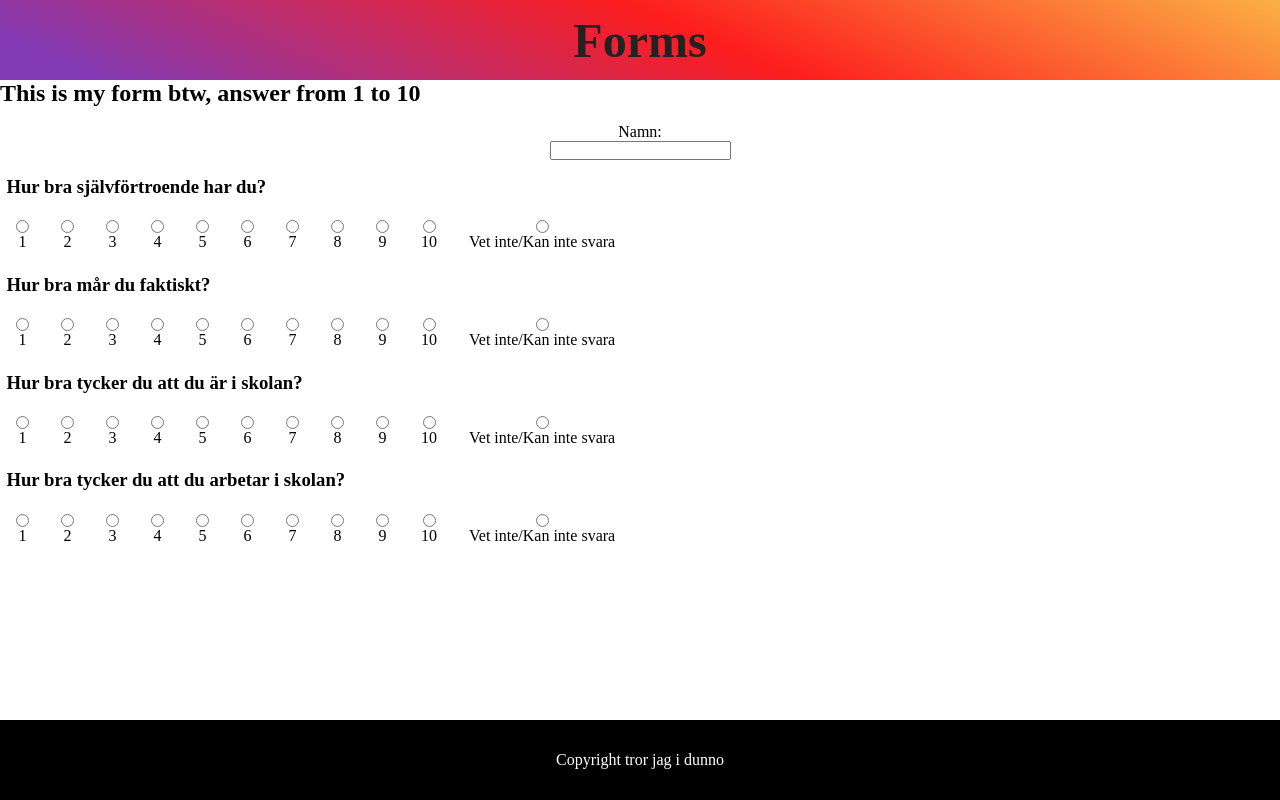
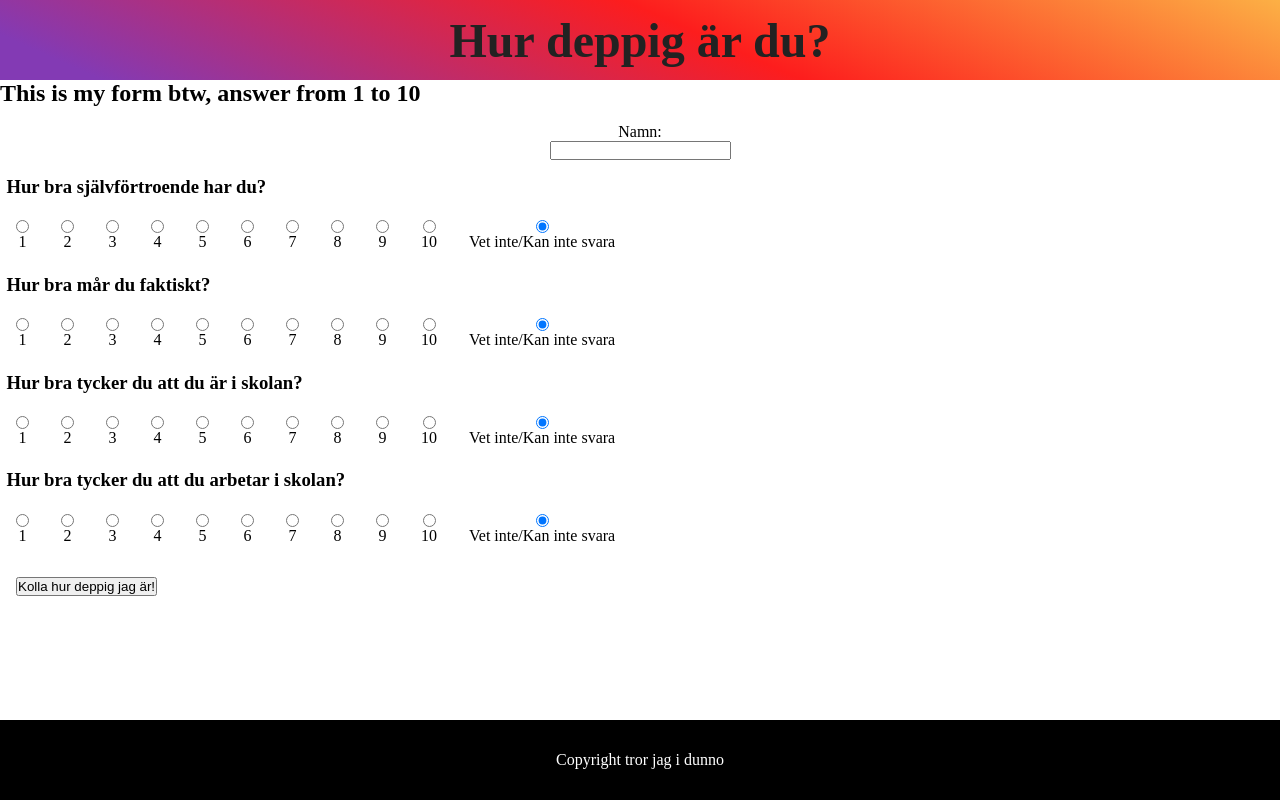
Before and after one commit to Abbegubbegum/Forms, a plain HTML site: page index.html in a window 1280 px wide. Drawn offline with Linux system fonts and the light colour scheme.

Commit message:
Add javascript

```diff
--- a/index.html
+++ b/index.html
@@ -4,15 +4,16 @@
     <meta charset="UTF-8" />
     <meta name="viewport" content="width=device-width, initial-scale=1.0" />
     <link rel="stylesheet" href="style.css" />
+    <script src="quiz.js" defer></script>
     <title>Forms</title>
   </head>
   <body>
     <header>
-      <h1>Forms</h1>
+      <h1>Hur deppig är du?</h1>
     </header>
     <main>
       <h2>This is my form btw, answer from 1 to 10</h2>
-      <form>
+      <form class="form">
         <label>
           Namn:
           <input type="text" />
@@ -20,47 +21,47 @@
         <h3>Hur bra självförtroende har du?</h3>
         <article id="question1">
           <label>
-            <input type="radio" name="q1" />
+            <input type="radio" name="q1" value="1" />
             <p>1</p>
           </label>
           <label>
-            <input type="radio" name="q1" />
+            <input type="radio" name="q1" value="2" />
             <p>2</p>
           </label>
           <label>
-            <input type="radio" name="q1" />
+            <input type="radio" name="q1" value="3" />
             <p>3</p>
           </label>
           <label>
-            <input type="radio" name="q1" />
+            <input type="radio" name="q1" value="4" />
             <p>4</p>
           </label>
           <label>
-            <input type="radio" name="q1" />
+            <input type="radio" name="q1" value="5" />
             <p>5</p>
           </label>
           <label>
-            <input type="radio" name="q1" />
+            <input type="radio" name="q1" value="6" />
             <p>6</p>
           </label>
           <label>
-            <input type="radio" name="q1" />
+            <input type="radio" name="q1" value="7" />
             <p>7</p>
           </label>
           <label>
-            <input type="radio" name="q1" />
+            <input type="radio" name="q1" value="8" />
             <p>8</p>
           </label>
           <label>
-            <input type="radio" name="q1" />
+            <input type="radio" name="q1" value="9" />
             <p>9</p>
           </label>
           <label>
-            <input type="radio" name="q1" />
+            <input type="radio" name="q1" value="10" />
             <p>10</p>
           </label>
           <label>
-            <input type="radio" name="q1" />
+            <input type="radio" name="q1" value="0" checked />
             <p>Vet inte/Kan inte svara</p>
           </label>
         </article>
@@ -68,47 +69,47 @@
         <h3>Hur bra mår du faktiskt?</h3>
         <article id="question2">
           <label>
-            <input type="radio" name="q2" />
+            <input type="radio" name="q2" value="1" />
             <p>1</p>
           </label>
           <label>
-            <input type="radio" name="q2" />
+            <input type="radio" name="q2" value="2" />
             <p>2</p>
           </label>
           <label>
-            <input type="radio" name="q2" />
+            <input type="radio" name="q2" value="3" />
             <p>3</p>
           </label>
           <label>
-            <input type="radio" name="q2" />
+            <input type="radio" name="q2" value="4" />
             <p>4</p>
           </label>
           <label>
-            <input type="radio" name="q2" />
+            <input type="radio" name="q2" value="5" />
             <p>5</p>
           </label>
           <label>
-            <input type="radio" name="q2" />
+            <input type="radio" name="q2" value="6" />
             <p>6</p>
           </label>
           <label>
-            <input type="radio" name="q2" />
+            <input type="radio" name="q2" value="7" />
             <p>7</p>
           </label>
           <label>
-            <input type="radio" name="q2" />
+            <input type="radio" name="q2" value="8" />
             <p>8</p>
           </label>
           <label>
-            <input type="radio" name="q2" />
+            <input type="radio" name="q2" value="9" />
             <p>9</p>
           </label>
           <label>
-            <input type="radio" name="q2" />
+            <input type="radio" name="q2" value="10" />
             <p>10</p>
           </label>
           <label>
-            <input type="radio" name="q2" />
+            <input type="radio" name="q2" value="0" checked />
             <p>Vet inte/Kan inte svara</p>
           </label>
         </article>
@@ -116,47 +117,47 @@
         <h3>Hur bra tycker du att du är i skolan?</h3>
         <article id="question3">
           <label>
-            <input type="radio" name="q3" />
+            <input type="radio" name="q3" value="1" />
             <p>1</p>
           </label>
           <label>
-            <input type="radio" name="q3" />
+            <input type="radio" name="q3" value="2" />
             <p>2</p>
           </label>
           <label>
-            <input type="radio" name="q3" />
+            <input type="radio" name="q3" value="3" />
             <p>3</p>
           </label>
           <label>
-            <input type="radio" name="q3" />
+            <input type="radio" name="q3" value="4" />
             <p>4</p>
           </label>
           <label>
-            <input type="radio" name="q3" />
+            <input type="radio" name="q3" value="5" />
             <p>5</p>
           </label>
           <label>
-            <input type="radio" name="q3" />
+            <input type="radio" name="q3" value="6" />
             <p>6</p>
           </label>
           <label>
-            <input type="radio" name="q3" />
+            <input type="radio" name="q3" value="7" />
             <p>7</p>
           </label>
           <label>
-            <input type="radio" name="q3" />
+            <input type="radio" name="q3" value="8" />
             <p>8</p>
           </label>
           <label>
-            <input type="radio" name="q3" />
+            <input type="radio" name="q3" value="9" />
             <p>9</p>
           </label>
           <label>
-            <input type="radio" name="q3" />
+            <input type="radio" name="q3" value="10" />
             <p>10</p>
           </label>
           <label>
-            <input type="radio" name="q3" />
+            <input type="radio" name="q3" value="0" checked />
             <p>Vet inte/Kan inte svara</p>
           </label>
         </article>
@@ -164,51 +165,58 @@
         <h3>Hur bra tycker du att du arbetar i skolan?</h3>
         <article id="question4">
           <label>
-            <input type="radio" name="q4" />
+            <input type="radio" name="q4" value="1" />
             <p>1</p>
           </label>
           <label>
-            <input type="radio" name="q4" />
+            <input type="radio" name="q4" value="2" />
             <p>2</p>
           </label>
           <label>
-            <input type="radio" name="q4" />
+            <input type="radio" name="q4" value="3" />
             <p>3</p>
           </label>
           <label>
-            <input type="radio" name="q4" />
+            <input type="radio" name="q4" value="4" />
             <p>4</p>
           </label>
           <label>
-            <input type="radio" name="q4" />
+            <input type="radio" name="q4" value="5" />
             <p>5</p>
           </label>
           <label>
-            <input type="radio" name="q4" />
+            <input type="radio" name="q4" value="6" />
             <p>6</p>
           </label>
           <label>
-            <input type="radio" name="q4" />
+            <input type="radio" name="q4" value="7" />
             <p>7</p>
           </label>
           <label>
-            <input type="radio" name="q4" />
+            <input type="radio" name="q4" value="8" />
             <p>8</p>
           </label>
           <label>
-            <input type="radio" name="q4" />
+            <input type="radio" name="q4" value="9" />
             <p>9</p>
           </label>
           <label>
-            <input type="radio" name="q4" />
+            <input type="radio" name="q4" value="10" />
             <p>10</p>
           </label>
           <label>
-            <input type="radio" name="q4" />
+            <input type="radio" name="q4" value="0" checked />
             <p>Vet inte/Kan inte svara</p>
           </label>
         </article>
+        <button type="button" onclick="enterQuiz()">
+          Kolla hur deppig jag är!
+        </button>
       </form>
+      <div class="result invisible">
+        <h3><span class="result-text">_</span></h3>
+        <button type="button" onclick="reset()">Tillbaka</button>
+      </div>
     </main>
     <footer>Copyright tror jag i dunno</footer>
   </body>
--- /dev/null
+++ b/quiz.js
@@ -0,0 +1,45 @@
+
+function enterQuiz()
+{
+    let answerTotal = 0;
+
+    let answerText = "";
+
+    let questionsAnswered = 0;
+
+    let answers = document.querySelectorAll("input[type='radio']:checked");
+
+    for (let index = 0; index < answers.length; index++) {
+        if (parseInt(answers[index].value) > 0)
+        {
+            questionsAnswered++;
+            answerTotal += parseInt(answers[index].value);
+        }
+    }
+
+    let max = questionsAnswered * 10;
+
+    if (questionsAnswered === 0)
+    {
+        answerText = "Du svarade inte på nått!"
+    } else if (answerTotal <= (max / 3)) {
+        answerText = "Du verkar pretty sad, gå o hämta din favorit filt o chilla lite!"
+    } else if (answerTotal >= (2 * (max / 3))) {
+        answerText = "Du har det fan pretty good, tuffa på grabben"
+    } else {
+        answerText = "Du är ganska normal, men alla behöver lite kärlek <3!"
+    }
+
+    document.querySelector(".result-text").innerHTML = answerText;
+
+    document.querySelector(".form").classList.toggle("invisible");
+    document.querySelector(".result").classList.toggle("invisible");
+}
+
+function reset()
+{
+    document.querySelector(".form").classList.toggle("invisible");
+    document.querySelector(".result").classList.toggle("invisible");
+
+    document.querySelector(".form").reset();
+}
--- a/style.css
+++ b/style.css
@@ -41,9 +41,17 @@ h3 {
   margin: 0.4rem;
 }
 
+button {
+  margin: 1rem;
+}
+
 footer {
   color: white;
   display: grid;
   place-items: center;
   background-color: black;
 }
+
+.invisible {
+  display: none;
+}
```
